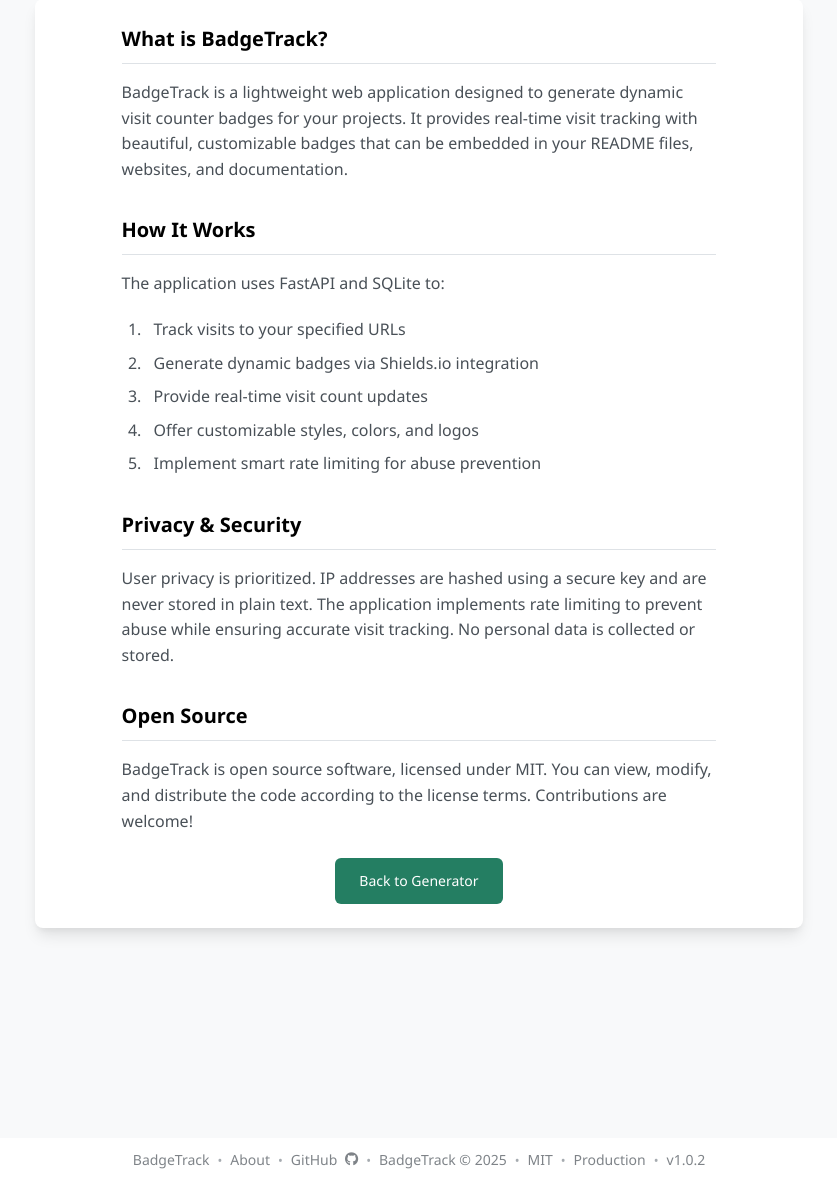
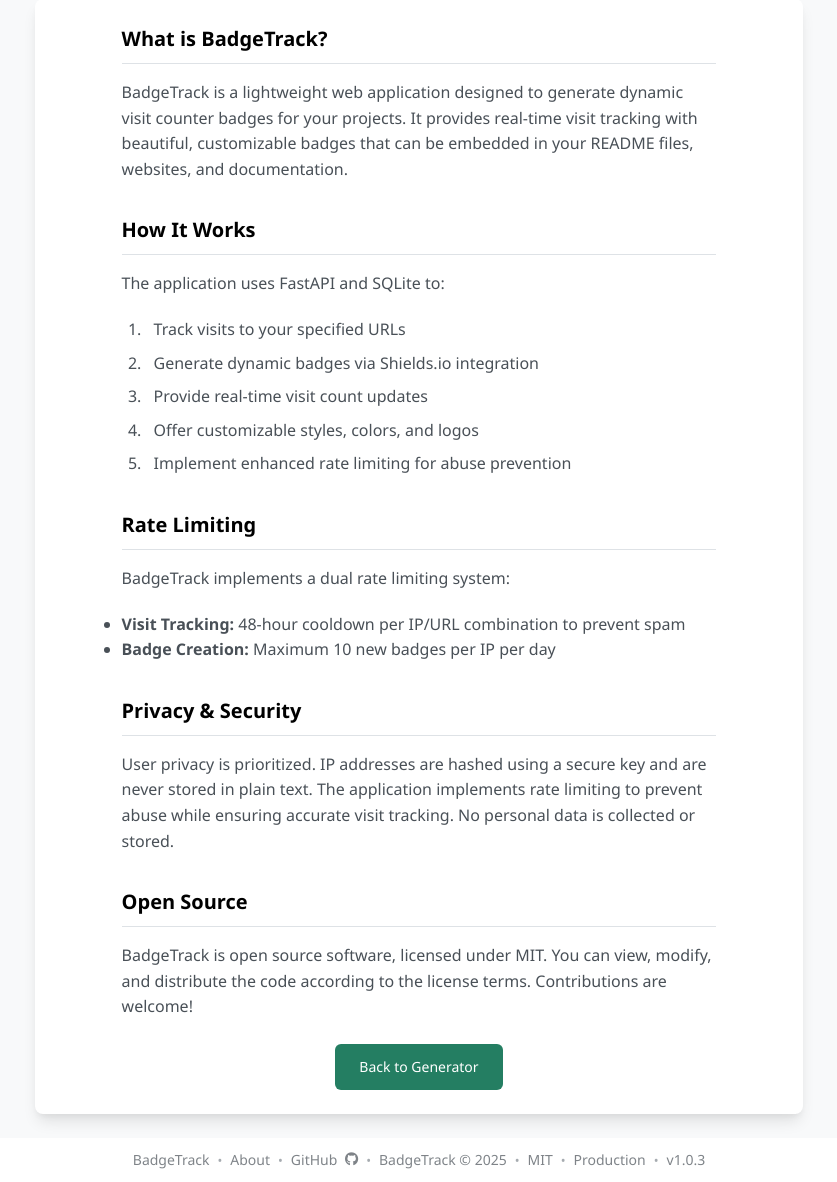
Before and after one commit to Pianonic/BadgeTrack, a FastAPI app: page /about in a window 1280 px wide. Shown: the part 141-1323 px from the top of the page, without its empty margins (221-1058 px from the left). Run offline with FastAPI, Linux system fonts and the light colour scheme.

Commit message:
feat: Update Dockerfile and main.py for improved static file handling and rate limiting; enhance README and about.html for clarity

```diff
--- a/src/main.py
+++ b/src/main.py
@@ -44,9 +44,18 @@
 )
 
 # Mount static files
-app.mount("/static", StaticFiles(directory=os.path.join(os.path.dirname(__file__), "..", "static")), name="static")
-app.mount("/assets", StaticFiles(directory=os.path.join(os.path.dirname(__file__), "..", "assets")), name="assets")
-app.mount("/assets", StaticFiles(directory=os.path.join(os.path.dirname(__file__), "..", "assets")), name="assets")
+static_dir = os.path.join(os.path.dirname(__file__), "..", "static")
+if not os.path.exists(static_dir):
+    # For Docker deployment, static is at the root level
+    static_dir = os.path.join(os.path.dirname(os.path.dirname(__file__)), "static")
+
+assets_dir = os.path.join(os.path.dirname(__file__), "..", "assets")
+if not os.path.exists(assets_dir):
+    # For Docker deployment, assets is at the root level
+    assets_dir = os.path.join(os.path.dirname(os.path.dirname(__file__)), "assets")
+
+app.mount("/static", StaticFiles(directory=static_dir), name="static")
+app.mount("/assets", StaticFiles(directory=assets_dir), name="assets")
 
 app.add_middleware(
     CORSMiddleware,
@@ -57,7 +66,7 @@
 )
 
 # --- Rate Limiting & Visit Tracking ---
-RATE_LIMIT_WINDOW = 86400  # 24 hours (1 day)
+RATE_LIMIT_WINDOW = 172800  # 48 hours (2 days)
 MAX_NEW_BADGES_PER_DAY = 10  # Maximum new badges per IP per day
 rate_limit_cache = {}  # {ip_hash:url -> timestamp}
 visit_cache_expiry = {}  # {cache_key -> expiry_timestamp}
@@ -95,6 +104,9 @@
     with lock:
         last = rate_limit_cache.get(key, 0)
         if now - last < RATE_LIMIT_WINDOW:
+            # Reset countdown - extend the rate limit period
+            rate_limit_cache[key] = now
+            visit_cache_expiry[key] = now + RATE_LIMIT_WINDOW
             return True
 
         # Update cache with new timestamp and expiry
@@ -196,19 +208,19 @@
         "X-Frame-Options": "DENY",
         "Cache-Control": "no-store, no-cache, must-revalidate, max-age=0",
         "Pragma": "no-cache",
-        "Expires": "0",
-    }
+        "Expires": "0",    }
 
     return RedirectResponse(shields_url, headers=headers)
-
-# Mount static files for glassmorphism UI
-app.mount("/static", StaticFiles(directory="static"), name="static")
 
 # --- HTML Templates ---
 @app.get("/", response_class=HTMLResponse)
 async def homepage():
     """Serve the glassmorphism badge generator homepage"""
     template_path = os.path.join(os.path.dirname(__file__), "..", "templates", "index.html")
+    if not os.path.exists(template_path):
+        # For Docker deployment, templates is at the root level
+        template_path = os.path.join(os.path.dirname(os.path.dirname(__file__)), "templates", "index.html")
+
     with open(template_path, "r", encoding="utf-8") as f:
         return HTMLResponse(content=f.read())
 
@@ -216,6 +228,10 @@
 async def about_page():
     """Serve the about page"""
     template_path = os.path.join(os.path.dirname(__file__), "..", "templates", "about.html")
+    if not os.path.exists(template_path):
+        # For Docker deployment, templates is at the root level
+        template_path = os.path.join(os.path.dirname(os.path.dirname(__file__)), "templates", "about.html")
+
     with open(template_path, "r", encoding="utf-8") as f:
         return HTMLResponse(content=f.read())
 
@@ -224,6 +240,10 @@
     """Get application version and environment info"""
     try:
         version_path = os.path.join(os.path.dirname(__file__), "..", "version.json")
+        if not os.path.exists(version_path):
+            # For Docker deployment, version.json is at the root level
+            version_path = os.path.join(os.path.dirname(os.path.dirname(__file__)), "version.json")
+
         with open(version_path, "r", encoding="utf-8") as f:
             version_data = json.load(f)
         return version_data
@@ -231,3 +251,26 @@
         return {"version": "N/A", "environment": "Unknown"}
     except Exception as e:
         return {"version": "Error", "environment": "Error"}
+
+@app.get("/api/stats/{url}")
+async def get_url_stats(url: str):
+    """Get the latest visit count for a URL"""
+    try:
+        # Validate URL parameter
+        if not url or len(url) > 200:
+            raise HTTPException(status_code=400, detail="Invalid URL parameter")
+
+        url_stats = UrlStats.get(UrlStats.url == url)
+        return {
+            "url": url,
+            "visit_count": url_stats.visit_count,
+            "last_updated": int(time.time())
+        }
+    except UrlStats.DoesNotExist:
+        return {
+            "url": url,
+            "visit_count": 0,
+            "last_updated": int(time.time())
+        }
+    except Exception as e:
+        raise HTTPException(status_code=500, detail="Internal server error")
--- a/templates/about.html
+++ b/templates/about.html
@@ -41,17 +41,24 @@
                         dynamic visit counter badges for your projects. It provides
                         real-time visit tracking with beautiful, customizable badges that
                         can be embedded in your README files, websites, and documentation.
-                    </p>
-
-                    <h2>How It Works</h2>
+                    </p>                    <h2>How It Works</h2>
                     <p>The application uses FastAPI and SQLite to:</p>
                     <ol>
                         <li>Track visits to your specified URLs</li>
                         <li>Generate dynamic badges via Shields.io integration</li>
                         <li>Provide real-time visit count updates</li>
                         <li>Offer customizable styles, colors, and logos</li>
-                        <li>Implement smart rate limiting for abuse prevention</li>
+                        <li>Implement enhanced rate limiting for abuse prevention</li>
                     </ol>
+
+                    <h2>Rate Limiting</h2>
+                    <p>
+                        BadgeTrack implements a dual rate limiting system:
+                    </p>
+                    <ul>
+                        <li><strong>Visit Tracking:</strong> 48-hour cooldown per IP/URL combination to prevent spam</li>
+                        <li><strong>Badge Creation:</strong> Maximum 10 new badges per IP per day</li>
+                    </ul>
 
                     <h2>Privacy & Security</h2>
                     <p>
--- a/version.json
+++ b/version.json
@@ -1,4 +1,4 @@
 {
-    "version": "v1.0.2",
+    "version": "v1.0.3",
     "environment": "Production"
 }
```
Also changed, not shown: README.md, 1 other file.
